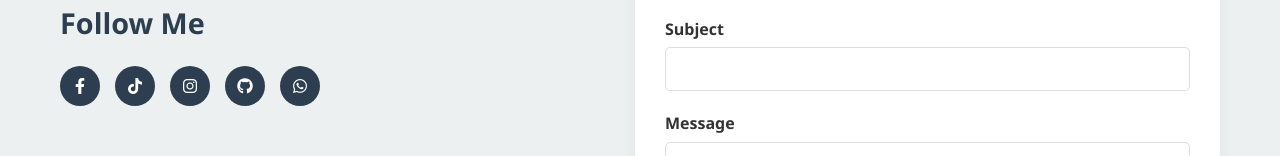
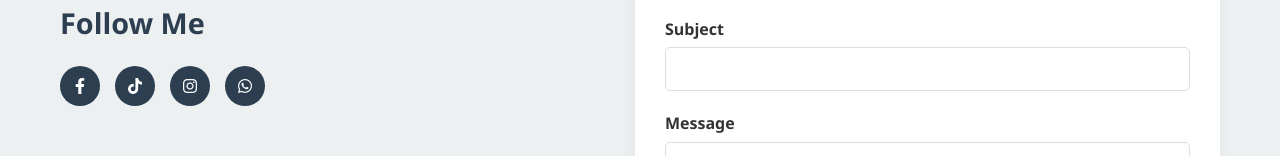
Before and after one commit to Danmunjo/Dan-munjo, a plain HTML site: page index.html in a window 1280 px wide. Shown: the part 3099-3255 px from the top of the page. Drawn offline with Linux system fonts and the light colour scheme.

Commit message:
Add files via upload

```diff
--- a/index.html
+++ b/index.html
@@ -3,7 +3,7 @@
 <head>
     <meta charset="UTF-8">
     <meta name="viewport" content="width=device-width, initial-scale=1.0">
-    <title>Dancan Mureithi | Portfolio</title>
+    <title>Dancan Mureithi   | Portfolio</title>
     <link rel="stylesheet" href="https://cdnjs.cloudflare.com/ajax/libs/font-awesome/6.4.0/css/all.min.css">
     <style>
         /* Global Styles */
@@ -591,7 +591,6 @@
                         <a href="#"><i class="fab fa-facebook-f"></i></a>
                         <a href="https://www.tiktok.com/@official_munjo?_r=1&_d=eeb50k9j97ig6g&sec_uid=MS4wLjABAAAAtu_eAkN30mjfcknwnDMzBGx6JZk7zch_ol-S52DuaqpiSZ5pOJ5qzvHQSt6pYtMI&share_author_id=6932873789244490758&sharer_language=en&source=h5_m&u_code=dh85cfka536kaa&timestamp=1748670843&user_id=6932873789244490758&sec_user_id=MS4wLjABAAAAtu_eAkN30mjfcknwnDMzBGx6JZk7zch_ol-S52DuaqpiSZ5pOJ5qzvHQSt6pYtMI&utm_source=copy&utm_campaign=client_share&utm_medium=android&share_iid=7509613713029170949&share_link_id=5ffcc628-b506-4a0b-9f17-3dffd2cf795a&share_app_id=1233&ugbiz_name=ACCOUNT&ug_btm=b8727%2Cb7360&social_share_type=5&enable_checksum=1"><i class="fab fa-tiktok"></i></a>
                         <a href="https://www.instagram.com/danzo_240425?igsh=MWV1MzB4eGVzeW51OA=="><i class="fab fa-instagram"></i></a>
-                        <a href="#"><i class="fab fa-github"></i></a>
                         <a href="https://wa.me/qr/VQI5K43JQFKDJ1"><i class="fab fa-whatsapp"></i></a>
                     </div>
                 </div>
```
